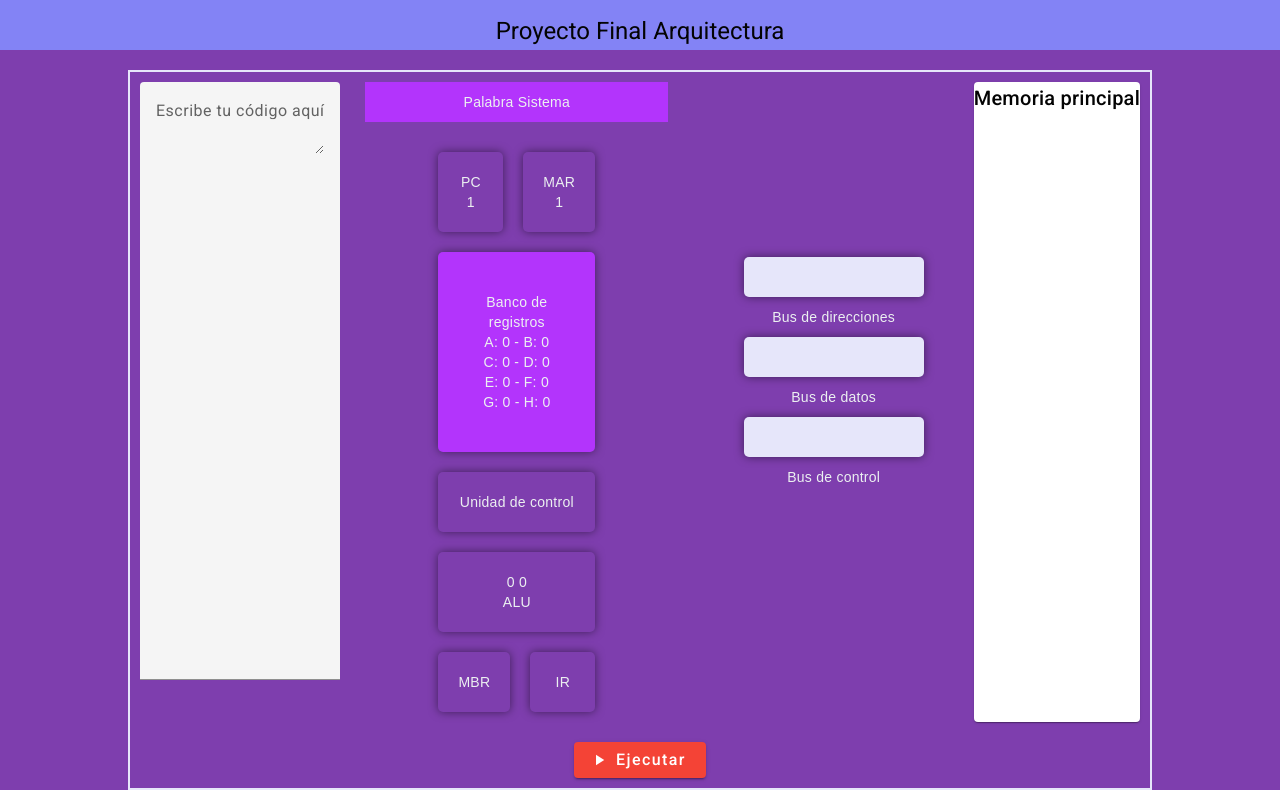
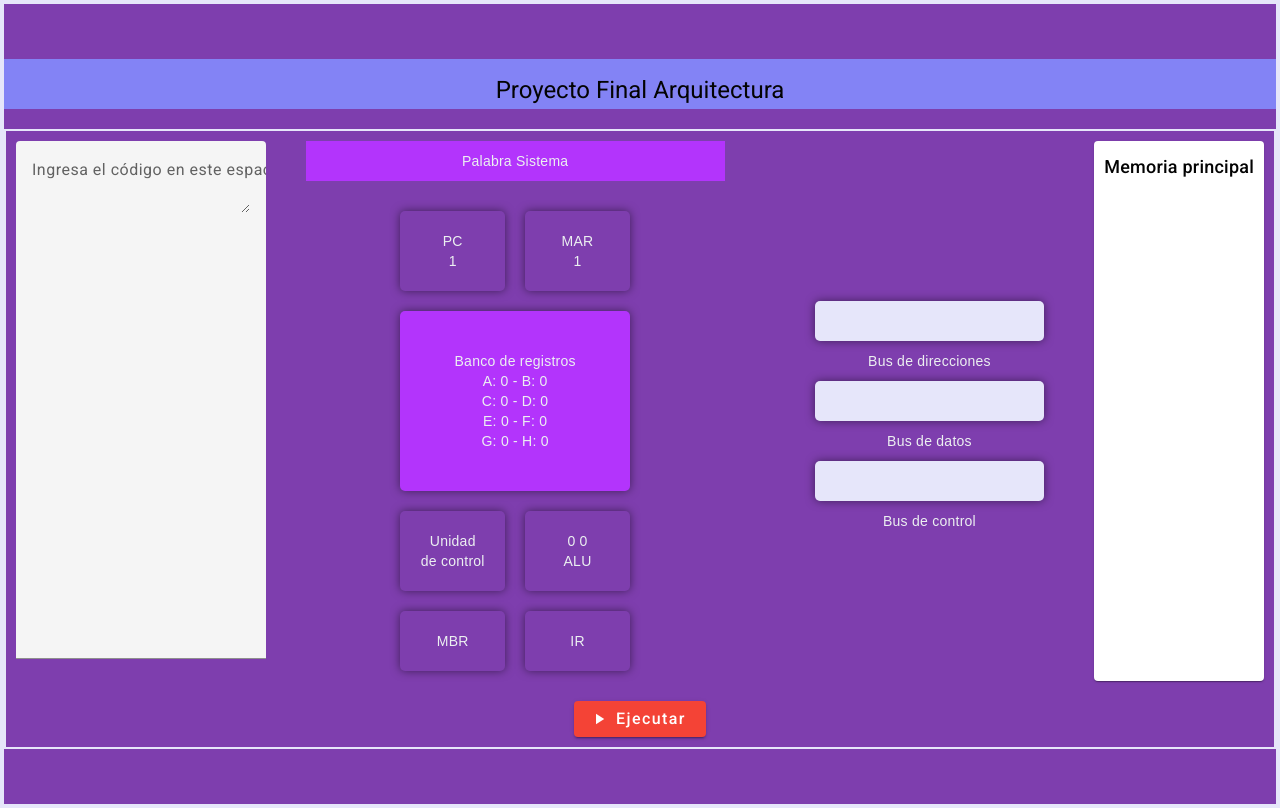
Before and after one commit to juandiramu/ProyectoArquitectura, an Angular app: page / in a window 1280 px wide. Built offline with nearby package versions, Linux system fonts and the light colour scheme.

Commit message:
Corecciones front

```diff
--- a/src/app/app.component.css
+++ b/src/app/app.component.css
@@ -8,9 +8,10 @@ body {
   flex-direction: column;
   align-items: center;
   justify-content: center;
-  height: auto;
+  height: 100%;
   width: auto;
   overflow: hidden;
+  border: solid 4px #e6e6fa;
 }
 
 header {
@@ -26,7 +27,8 @@ header {
 .container__body {
   background-color: #7e3eae;
   border: solid 2px #e6e6fa;
-  width: 80%;
+  height: auto;
+  width: 100%;
   padding: 10px;
   box-sizing: border-box;
 }
@@ -39,7 +41,6 @@ header {
 
 .container__body__principal__input {
   width: 20%;
-  margin-bottom: 20px;
 }
 
 .container__body__principal__center {
@@ -92,12 +93,12 @@ header {
 
 .container__body__principal__buses {
   display: flex;
-  justify-content: center; /* Centro los buses */
+  justify-content: center;
   flex-direction: column;
   height: 100%;
   width: 20%;
   margin: 40px;
-  margin-top: 165px;
+  margin-top: 150px;
 }
 
 .directions,
@@ -143,3 +144,8 @@ header {
 .container__body__principal__card {
   color: #030303;
 }
+
+.text_memory{
+  font-size: 18px;
+  padding: 10px;
+}
--- a/src/app/app.component.html
+++ b/src/app/app.component.html
@@ -17,7 +17,7 @@
   <div class="container__body">
     <div class="container__body__principal">
       <mat-form-field class="container__body__principal__input">
-        <mat-label>Escribe tu código aquí</mat-label>
+        <mat-label>Ingresa el código en este espacio.</mat-label>
         <textarea matInput [(ngModel)]="addedInstructions"></textarea>
       </mat-form-field>
 
@@ -81,9 +81,8 @@
         </div>
       </div>
 
-      <mat-card class="container__body__principal__card"
-        [ngClass]="{'elemento__procesador__activo': memoriaEstaActiva}">
-        <mat-card-title>Memoria principal</mat-card-title>
+      <mat-card class="container__body__principal__card">
+        <mat-card-title class="text_memory">Memoria principal</mat-card-title>
         <mat-card-content>
           <div *ngFor="let instruccion of memory.positions; index as index">
             {{index+1}} - {{instruccion}}
```
